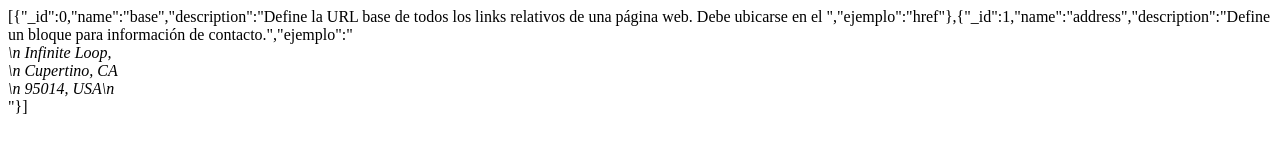
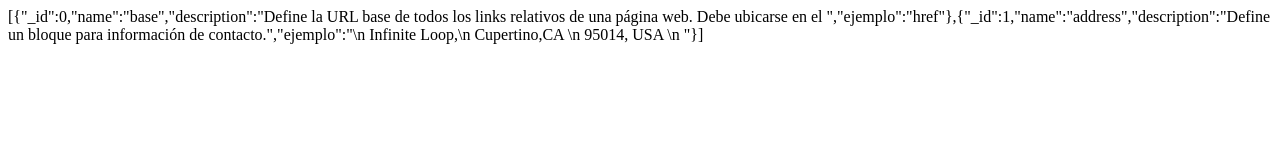
Before and after one commit to sizcovich/sizcovich.github.io, a plain HTML site: page index.html in a window 1280 px wide. Drawn offline with Linux system fonts and the light colour scheme.

Commit message:
json addition

```diff
--- a/index.html
+++ b/index.html
@@ -1,10 +1,17 @@
 <html>
 <body>
 	<script>
-		var jsonVar = [
-			{ "_id": 0, "name":"base", "description":"Define la URL base de todos los links relativos de una página web. Debe ubicarse en el <head>", "ejemplo":"href"},
-			{ "_id": 1, "name":"address", "description":"Define un bloque para información de contacto.", "ejemplo":"<address>\n Infinite Loop,<br>\n Cupertino, CA<br>\n 95014, USA\n</address>"}
-		];
+		var jsonVar = [{
+			"_id": 0,
+			"name": "base",
+			"description": "Define la URL base de todos los links relativos de una página web. Debe ubicarse en el ",
+			"ejemplo": "href"
+		}, {
+			"_id": 1,
+			"name": "address",
+			"description": "Define un bloque para información de contacto.",
+			"ejemplo": "\n Infinite Loop,\n Cupertino,CA \n 95014, USA \n "
+		}];
 
 		var jsonStr = JSON.stringify(jsonVar);
 
```
